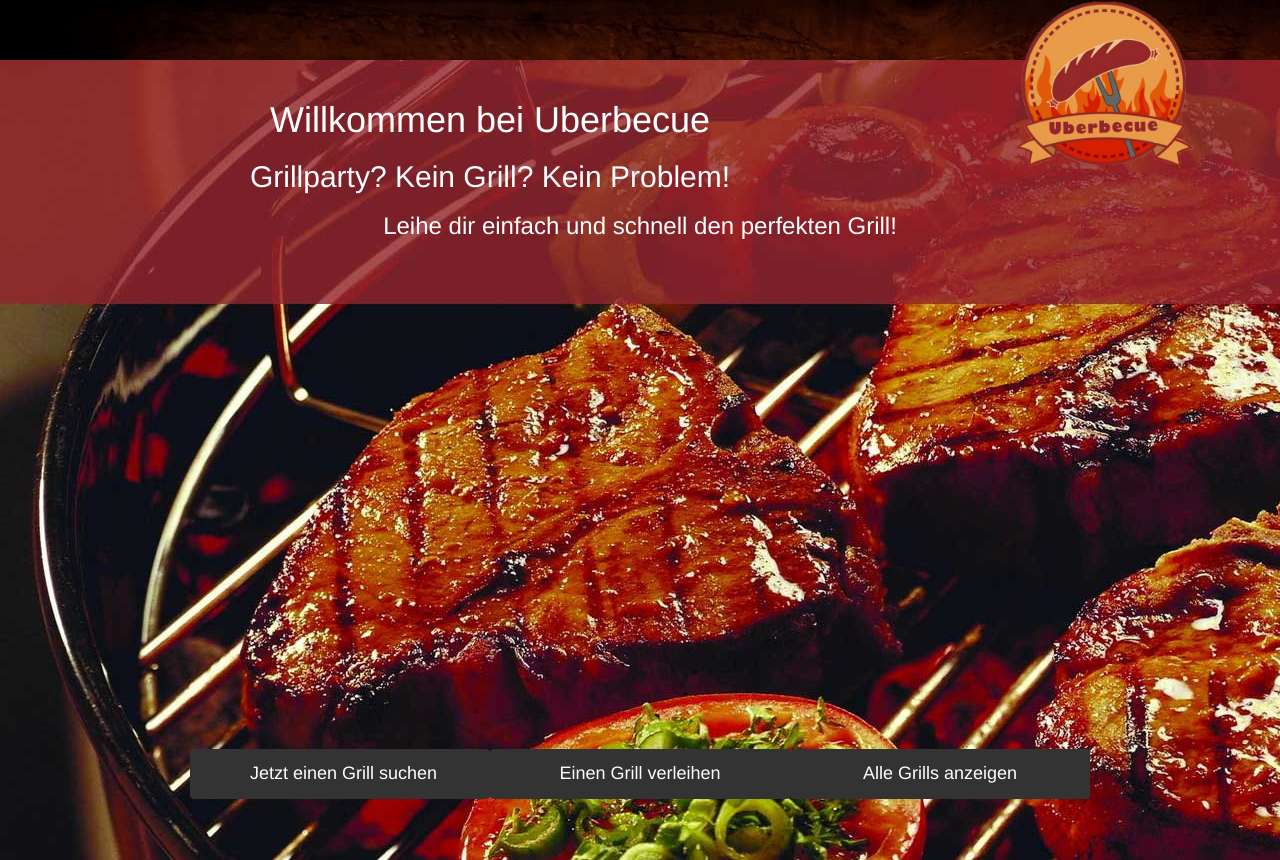
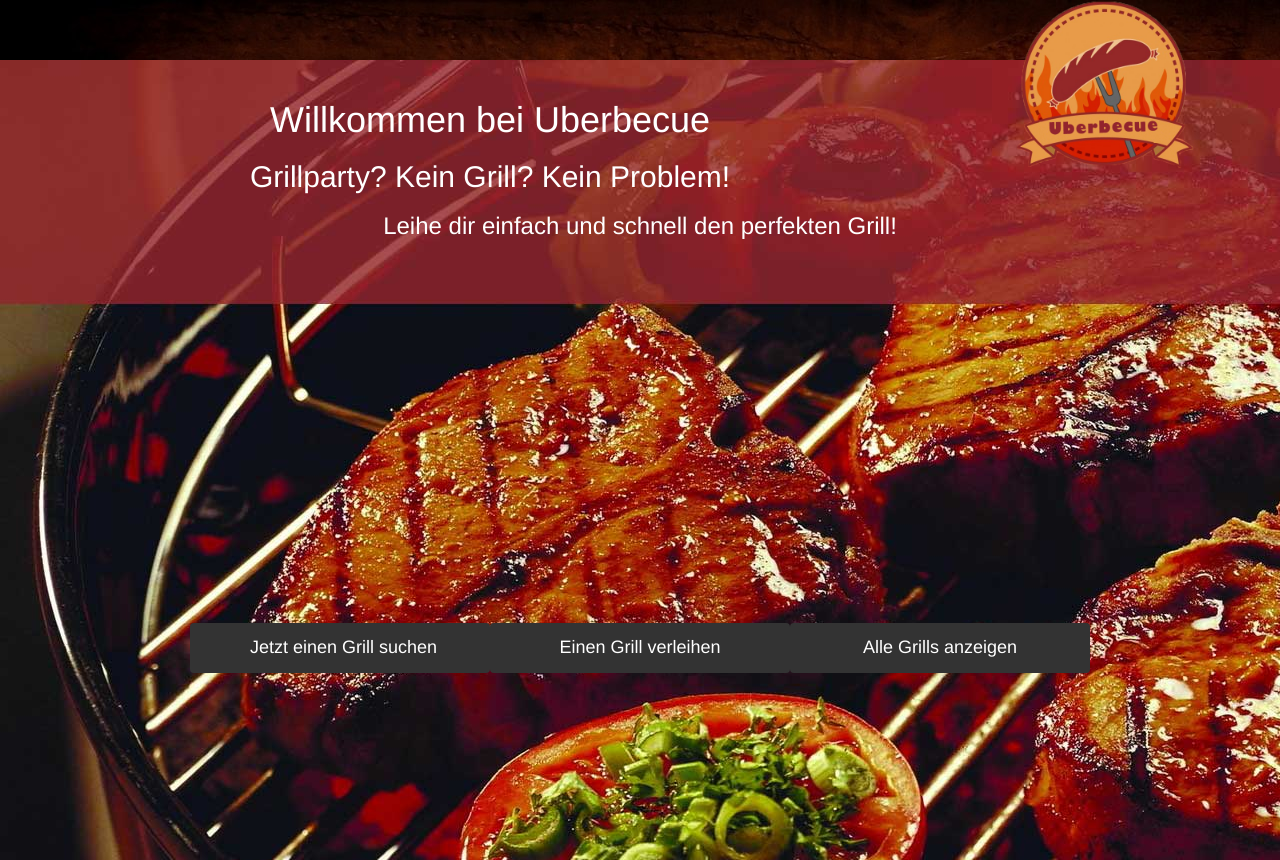
Before and after one commit to kaank1905/uberbecue, a Vue app: page / in a window 1280 px wide. Built offline with nearby package versions, Linux system fonts and the light colour scheme; no server answers.

Commit message:
hello page css fix

```diff
--- a/src/components/Hello.vue
+++ b/src/components/Hello.vue
@@ -5,9 +5,11 @@
     <h1 align="center">{{ msg }}</h1> <!-- headers with different size on main page -->
     <h2 align="center">Grillparty? Kein Grill? Kein Problem!</h2>
     <h3 align="center">Leihe dir einfach und schnell den perfekten Grill!</h3>
-    <a href="#/search"><button type="button" class="btn btn-primary">Jetzt einen Grill suchen</button></a>
-    <a href="#/create"><button type="button" class="btn btn-primary">Einen Grill verleihen</button></a>
-    <a href="#/allgrills"><button type="button" class="btn btn-primary">Alle Grills anzeigen</button></a>
+    <div class="homebuttons">
+      <a href="#/search"><button type="button" class="btn btn-primary">Jetzt einen Grill suchen</button></a>
+      <a href="#/create"><button type="button" class="btn btn-primary">Einen Grill verleihen</button></a>
+      <a href="#/allgrills"><button type="button" class="btn btn-primary">Alle Grills anzeigen</button></a>
+    </div>
   <!-- reference to grills with buttons-->
   </div>
 
@@ -26,11 +28,15 @@ export default {
 
 <!-- Add "scoped" attribute to limit CSS to this component only -->
 <style scoped>
+.homebuttons{
+  margin-top: 30%;
+}
 button {
   background-color: #333;
   border:0;
-  margin-top: 500px;
+  /*margin-top: 30%;*/
   padding: 12px 60px;
+  margin-bottom: 20px;
   font-size: 18px;
   width: 300px;
 }
```
